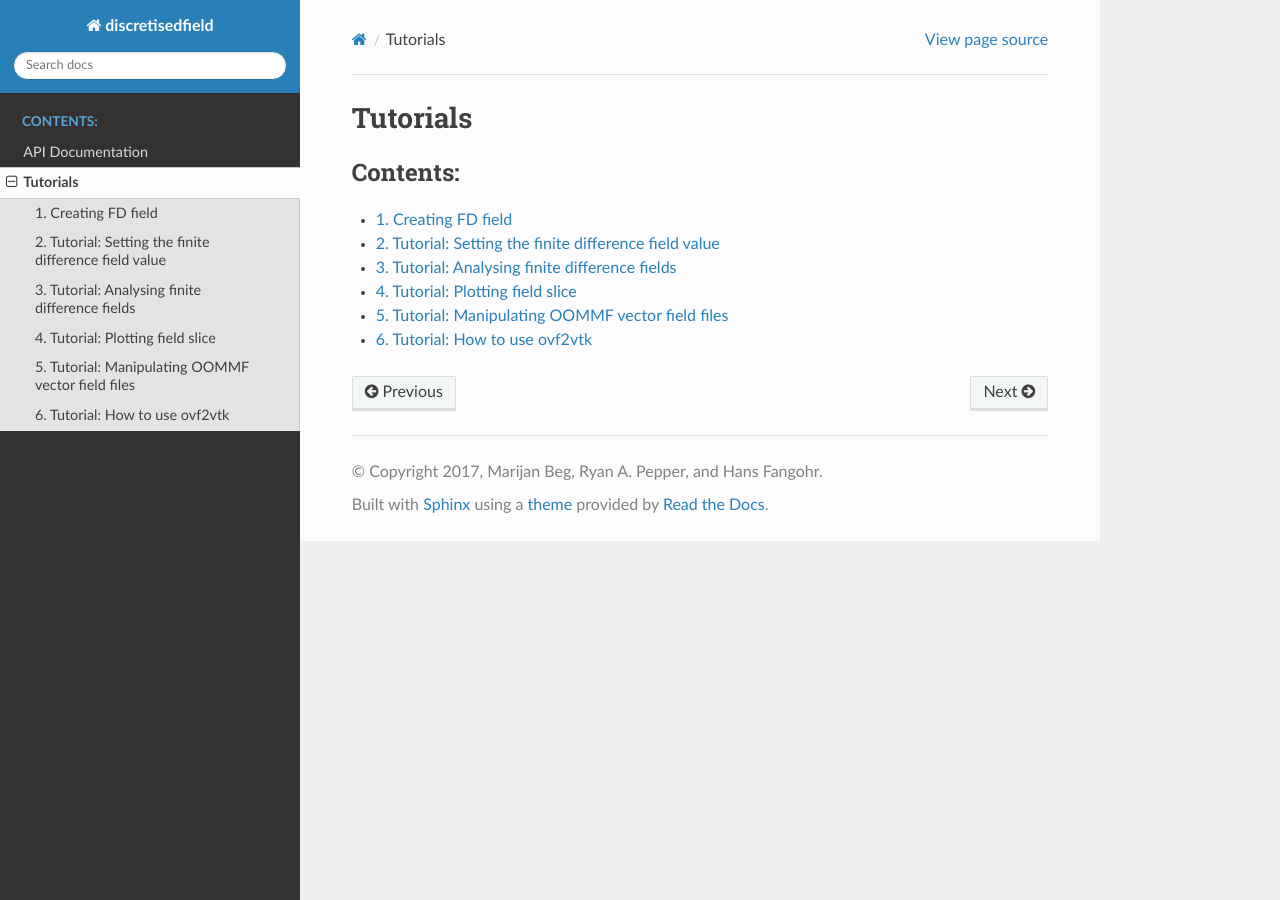
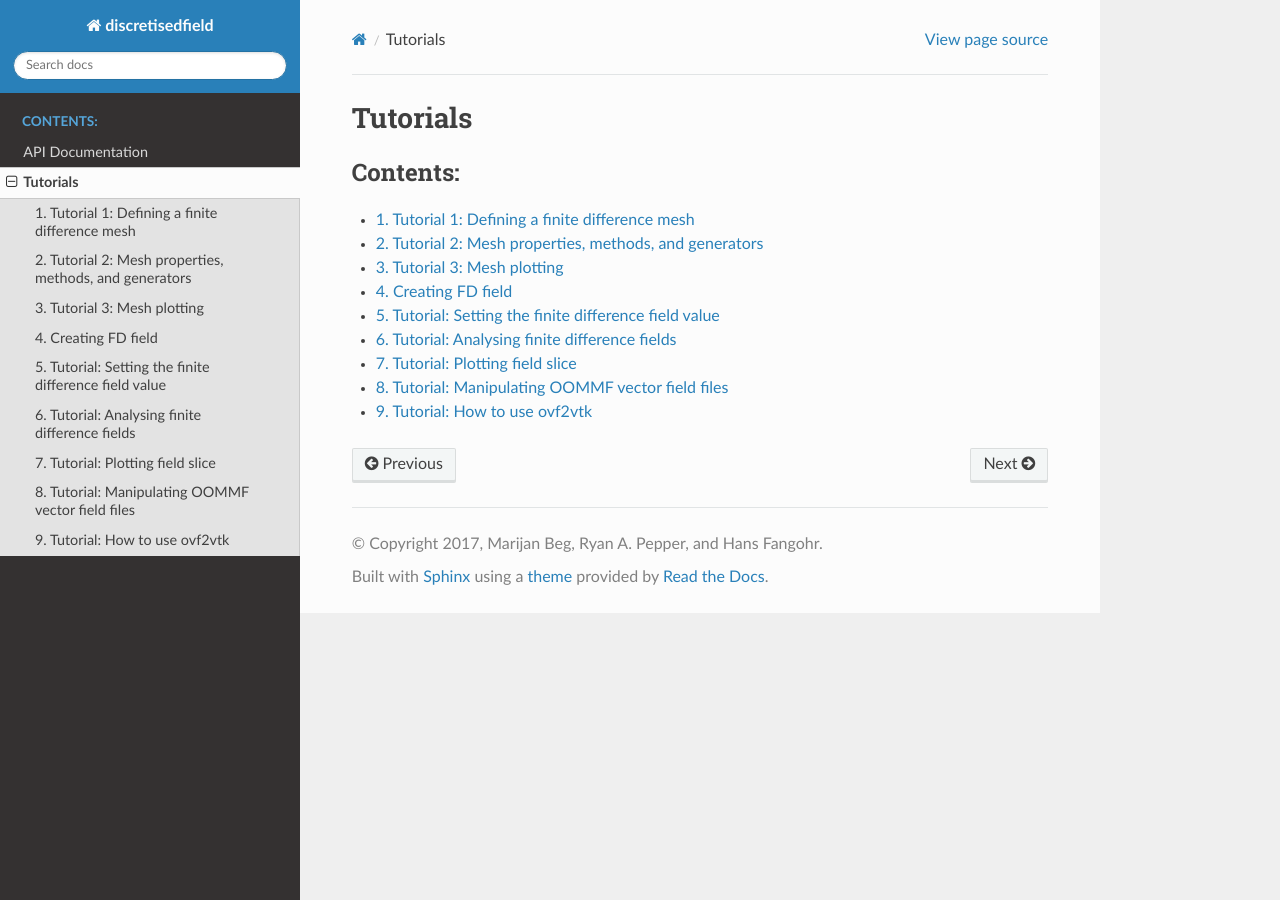
Before and after one commit to ubermag/discretisedfield, a Sphinx documentation site: the page built from docs/tutorials.rst, in a window 1280 px wide. Built offline with Sphinx 7.4.7 and the Read the Docs theme 2.0.0, drawn with Linux system fonts in a browser that asks for light colours; pages that are not in the unit, such as notebooks, are missing from menus.

Commit message:
Add notebooks to tutorials.

```diff
--- a/docs/tutorials.rst
+++ b/docs/tutorials.rst
@@ -6,6 +6,9 @@ Tutorials
    :numbered:
    :caption: Contents:
 
+   ipynb/01-tutorial-defining-mesh
+   ipynb/02-tutorial-mesh-properties-and-generators
+   ipynb/03-tutorial-mesh-plotting
    ipynb/creating_fd_field
    ipynb/setting_fd_field
    ipynb/analysing_field
```
